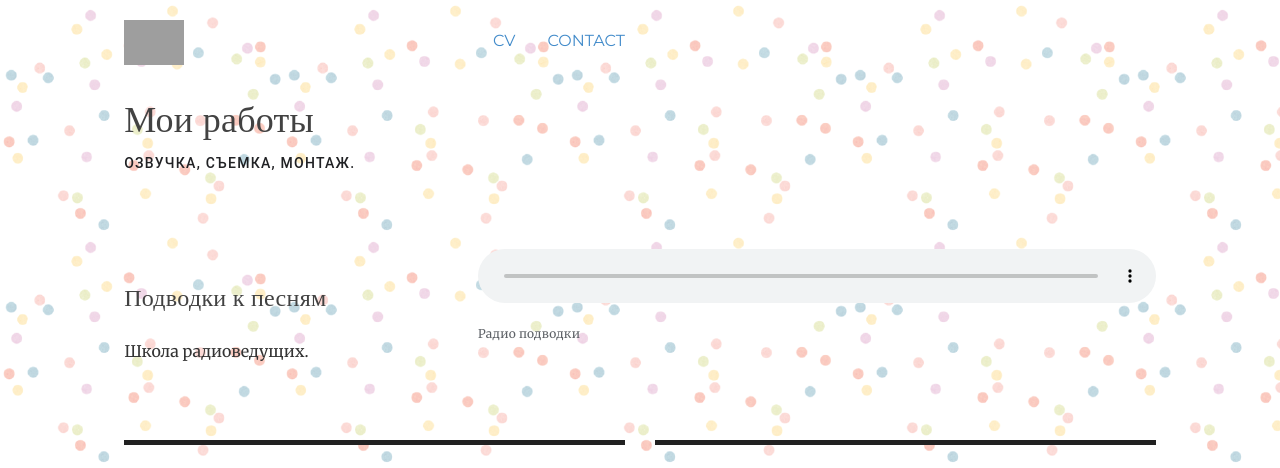
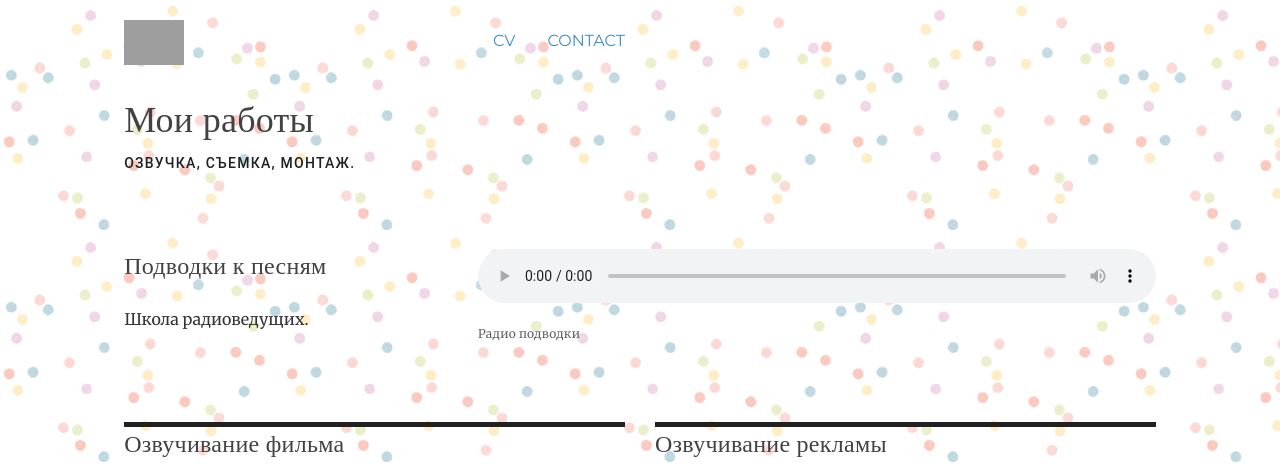
Before and after one commit to cvkp/cvkp.github.io, a Jekyll site: the page built from video/index.html, in a window 1280 px wide. Shown: the top 468 px of the page. Built offline with Jekyll 4.4.1, drawn with Linux system fonts in a browser that asks for light colours; nearby versions of some CDN libraries; library files that are not in the unit come from our copies; grey boxes are pictures that could not be loaded.

Commit message:
Update video.css

```diff
--- a/css/video.css
+++ b/css/video.css
@@ -119,7 +119,7 @@
     font-size: 24px;
     color: #424242;
     letter-spacing: .28px;
-    padding: 32px 0 21px;
+    padding: 0 0 21px;
 }
 
 .pageHeading>h4 {
```
